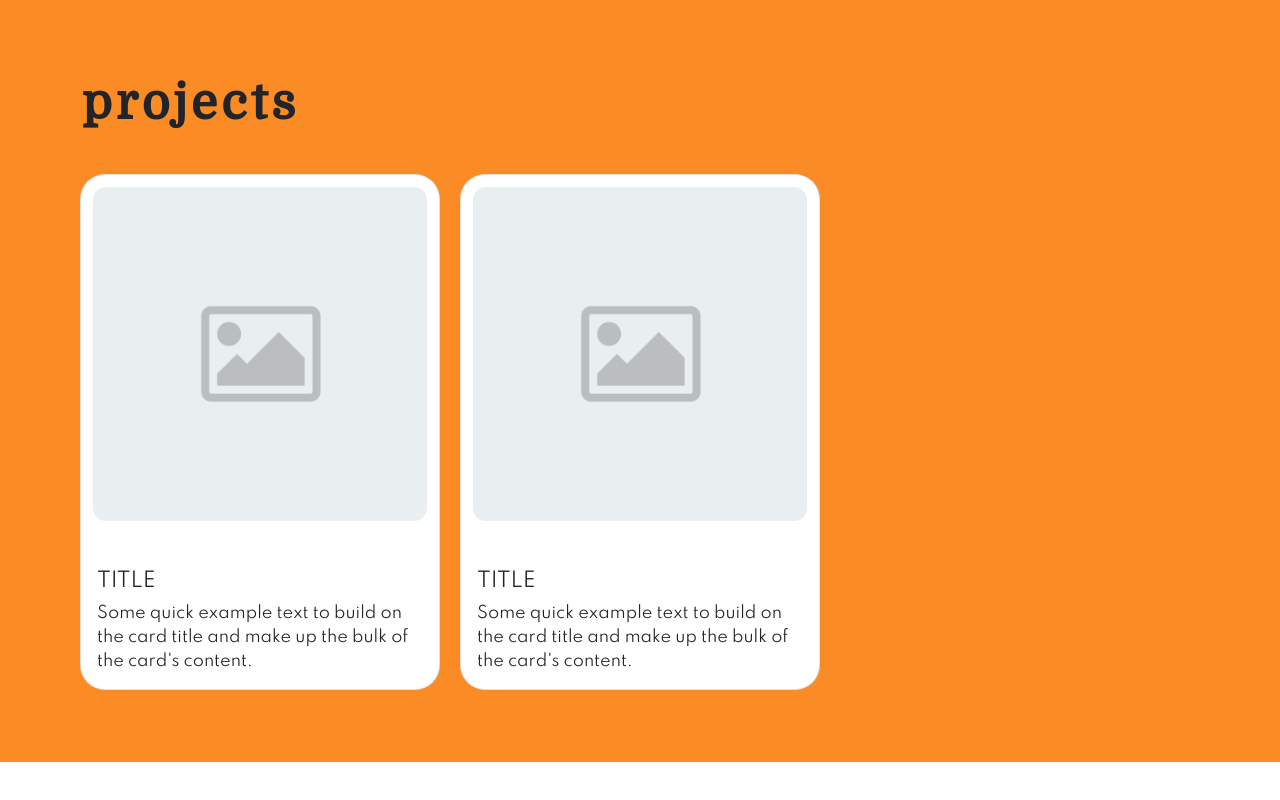
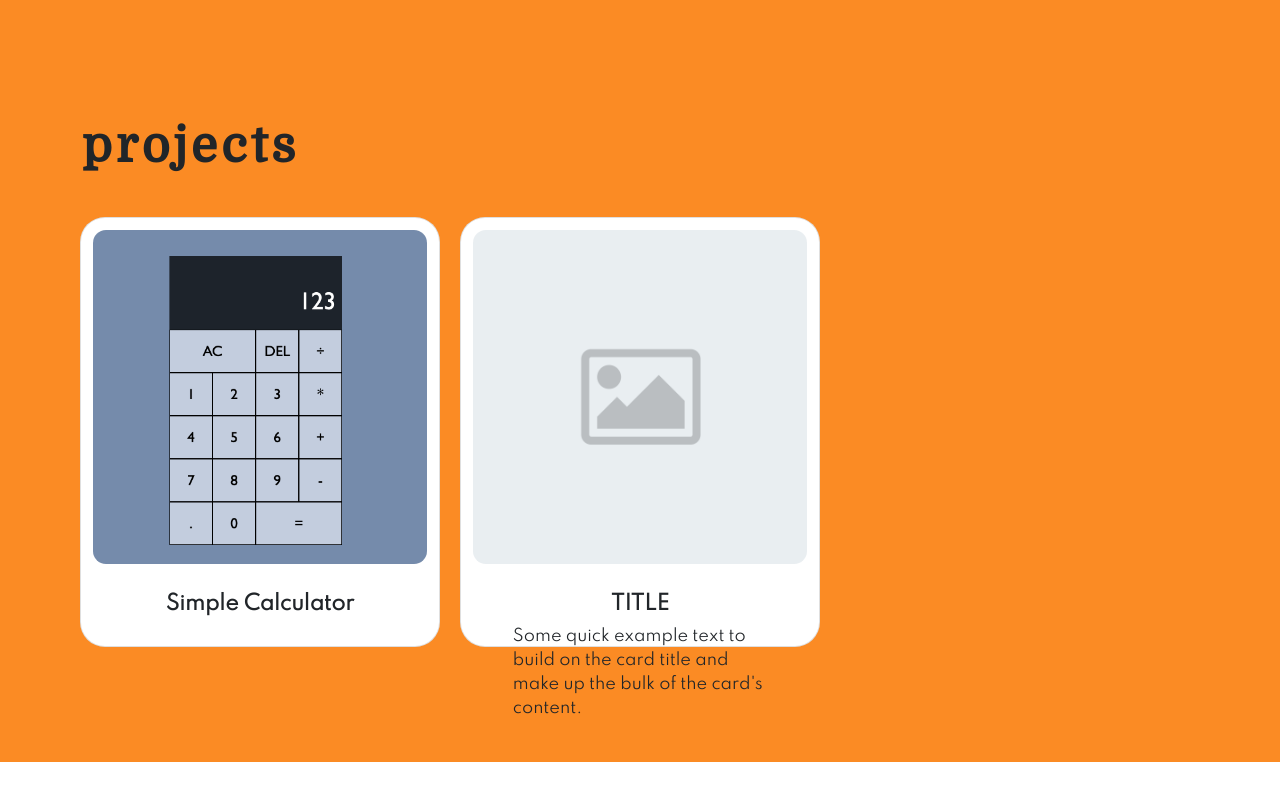
Before and after one commit to minhnguyen14797/personal-website, a plain HTML site: page index.html in a window 1280 px wide. Shown: the part 916-1716 px from the top of the page. Drawn offline with nearby package versions, Linux system fonts and the light colour scheme.

Commit message:
slightly changed the project's card

```diff
--- a/index.html
+++ b/index.html
@@ -65,10 +65,10 @@
 
           <div class='col-lg-4 col-md-6 col-sm-12 card-holder'>
             <div class='card' modal-id='myModal1'>
-                <img class='card-img-top' src="statics/placeholder.png" alt="project-img">
+                <img class='card-img-top' src="statics/projects/simple-calculator.png" alt="project-img">
                 <div class='card-body'>
-                    <h5 class='card-title'>TITLE</h5>
-                    <p class='card-text'>Some quick example text to build on the card title and make up the bulk of the card's content.</p>
+                    <h5>Simple Calculator</h5>
+                    <!-- <p class='card-text'>A basic calculator with basic operations using JavaScript.</p> -->
                 </div>
             </div>
           </div>
@@ -76,9 +76,11 @@
             <div class='modal-content'>
               <div class='modal-top'>
                 <span class='close-btn'>&times;</span>
-                <h2>HEADER 1</h2>
+                <h2>Simple Calculator</h2>
+                <img class='modal-img' src="statics/projects/simple-calculator.png" alt="project-img">
               </div>
-              <p>Some text in the modal...</p>
+              <p>A basic calculator with basic operations using JavaScript.</p>
+              <a href="https://minhnguyen14797.github.io/simple-calculator/">Link</a>
             </div>
           </div>
 
--- a/statics/styles.css
+++ b/statics/styles.css
@@ -160,7 +160,28 @@ div img {
     z-index: 0;
     border-radius: 25px;
     transition: ease 500ms;
+    height: 100%;
+    max-height: 45rem;
+    align-items: center;
 }
+
+.card-body {
+    min-height: 20px;
+    max-height: 70px;
+    min-width: 50%;
+    max-width: 80%;
+}
+
+.card-body h5 {
+    font-weight: bold;
+    text-align: center;
+}
+
+/* .card-text {
+    text-overflow: ellipsis;
+    overflow: hidden;
+    white-space: nowrap;
+} */
 
 .card:hover {
     transform: translateY(-10px);
@@ -173,6 +194,7 @@ div img {
 .card-img-top {
     border-radius: 25px;
     padding: 12px;
+    margin-bottom: 0;
 }
 
 /* ------------ MODALS ------------- */
@@ -273,6 +295,14 @@ div img {
     }
 
 }
+
+.modal-img {
+    width: 100%;
+    max-width: 500px;
+    border-radius: 25px;
+}
+
+
 
 /* ---------------------------------- */
 /* ------------ CONTACT ------------- */
```
Also changed, not shown: statics/projects/simple-calculator.png (added).
